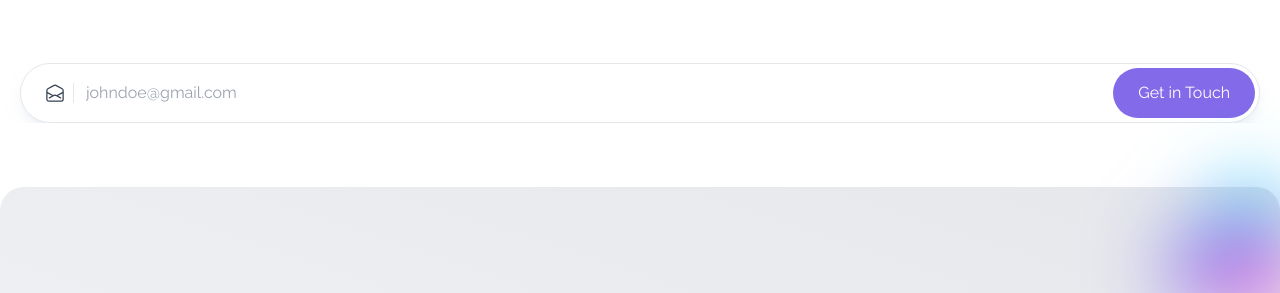
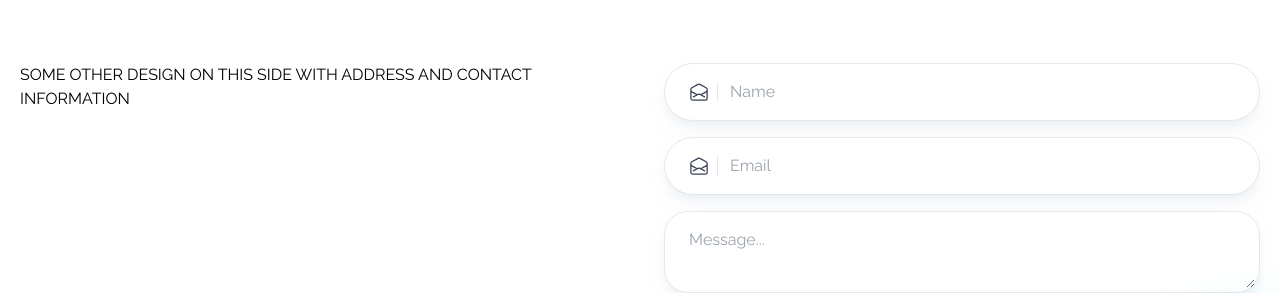
Before and after one commit to JustinDosaj/purple-planet, an Astro site: page /contact in a window 1280 px wide. Shown: the part 81-374 px from the top of the page. Built offline with nearby package versions, Linux system fonts and the light colour scheme; Astro itself is replaced by a stand-in of ours.

Commit message:
Contact Start
1. Added Contact Page
1.2 Navigation to contact page not fully setup
2. Added contact form and created columns to add contact info later

```diff
--- a/src/components/sections/ContactForm.astro
+++ b/src/components/sections/ContactForm.astro
@@ -4,25 +4,32 @@ import Button from "../shared/Button.astro";
 ---
 
 <section class="relative pt-32 lg:pt-36">
-    <Container className={"flex flex-col lg:flex-row gap-10 lg:gap-12"}>
-        <form action="#"  class="py-1 pl-6 w-full pr-1 flex gap-3 items-center text-heading-3 shadow-lg shadow-box-shadow
-        border border-box-border bg-box-bg rounded-full ease-linear focus-within:bg-body  focus-within:border-primary">
+    <Container className={"grid md:grid-cols-2 lg:flex-row gap-10 lg:gap-12"}>
+        <div>
+            SOME OTHER DESIGN ON THIS SIDE WITH ADDRESS AND CONTACT INFORMATION
+        </div>
+        <div>
+            <form action="#"  class="">
+                <div class="py-1 pl-6 w-full pr-1 flex gap-3 items-center text-heading-3 shadow-lg shadow-box-shadow border border-box-border bg-box-bg rounded-full ease-linear focus-within:bg-body  focus-within:border-primary">
                     <span class="min-w-max pr-2 border-r border-box-border">
                         <svg xmlns="http://www.w3.org/2000/svg" width="20" fill="none" viewBox="0 0 24 24" stroke-width="1.5" stroke="currentColor" class="w-5 h-5">
                             <path stroke-linecap="round" stroke-linejoin="round" d="M21.75 9v.906a2.25 2.25 0 01-1.183 1.981l-6.478 3.488M2.25 9v.906a2.25 2.25 0 001.183 1.981l6.478 3.488m8.839 2.51l-4.66-2.51m0 0l-1.023-.55a2.25 2.25 0 00-2.134 0l-1.022.55m0 0l-4.661 2.51m16.5 1.615a2.25 2.25 0 01-2.25 2.25h-15a2.25 2.25 0 01-2.25-2.25V8.844a2.25 2.25 0 011.183-1.98l7.5-4.04a2.25 2.25 0 012.134 0l7.5 4.04a2.25 2.25 0 011.183 1.98V19.5z" />
                         </svg>
                     </span>
-          <input type="email" name="" id="" placeholder="johndoe@gmail.com" class="w-full py-3 outline-none bg-transparent">
-          <Button variant={"primary"} className={"min-w-max text-white"}>
-              <span class="hidden sm:flex relative z-[5]">
-                  Get in Touch
-              </span>
-              <span class="flex sm:hidden relative z-[5]">
-                  <svg xmlns="http://www.w3.org/2000/svg" fill="none" viewBox="0 0 24 24" stroke-width="1.5" stroke="currentColor" class="w-5 h-5">
-                      <path stroke-linecap="round" stroke-linejoin="round" d="M6 12L3.269 3.126A59.768 59.768 0 0121.485 12 59.77 59.77 0 013.27 20.876L5.999 12zm0 0h7.5" />
+                    <input type="text" name="" id="" placeholder="Name" class="w-full py-3 outline-none bg-transparent">
+                </div>
+                <div class="mt-4 py-1 pl-6 w-full pr-1 flex gap-3 items-center text-heading-3 shadow-lg shadow-box-shadow border border-box-border bg-box-bg rounded-full ease-linear focus-within:bg-body  focus-within:border-primary">
+                    <span class="min-w-max pr-2 border-r border-box-border">
+                        <svg xmlns="http://www.w3.org/2000/svg" width="20" fill="none" viewBox="0 0 24 24" stroke-width="1.5" stroke="currentColor" class="w-5 h-5">
+                            <path stroke-linecap="round" stroke-linejoin="round" d="M21.75 9v.906a2.25 2.25 0 01-1.183 1.981l-6.478 3.488M2.25 9v.906a2.25 2.25 0 001.183 1.981l6.478 3.488m8.839 2.51l-4.66-2.51m0 0l-1.023-.55a2.25 2.25 0 00-2.134 0l-1.022.55m0 0l-4.661 2.51m16.5 1.615a2.25 2.25 0 01-2.25 2.25h-15a2.25 2.25 0 01-2.25-2.25V8.844a2.25 2.25 0 011.183-1.98l7.5-4.04a2.25 2.25 0 012.134 0l7.5 4.04a2.25 2.25 0 011.183 1.98V19.5z" />
                         </svg>
                     </span>
-          </Button>
+                    <input type="email" name="" id="" placeholder="Email" class="w-full py-3 outline-none bg-transparent">
+                </div>
+                <div class="mt-4 py-1 pl-6 w-full pr-1 flex gap-3 items-center text-heading-3 shadow-lg shadow-box-shadow border border-box-border bg-box-bg rounded-3xl ease-linear focus-within:bg-body  focus-within:border-primary">
+                    <textarea name="message" id="" placeholder="Message..." class="w-full py-3 outline-none bg-transparent"/>
+                </div>
             </form>
+        </div>
     </Container>
 </section>
```
Lines whose indentation alone changed are shown as unchanged.
